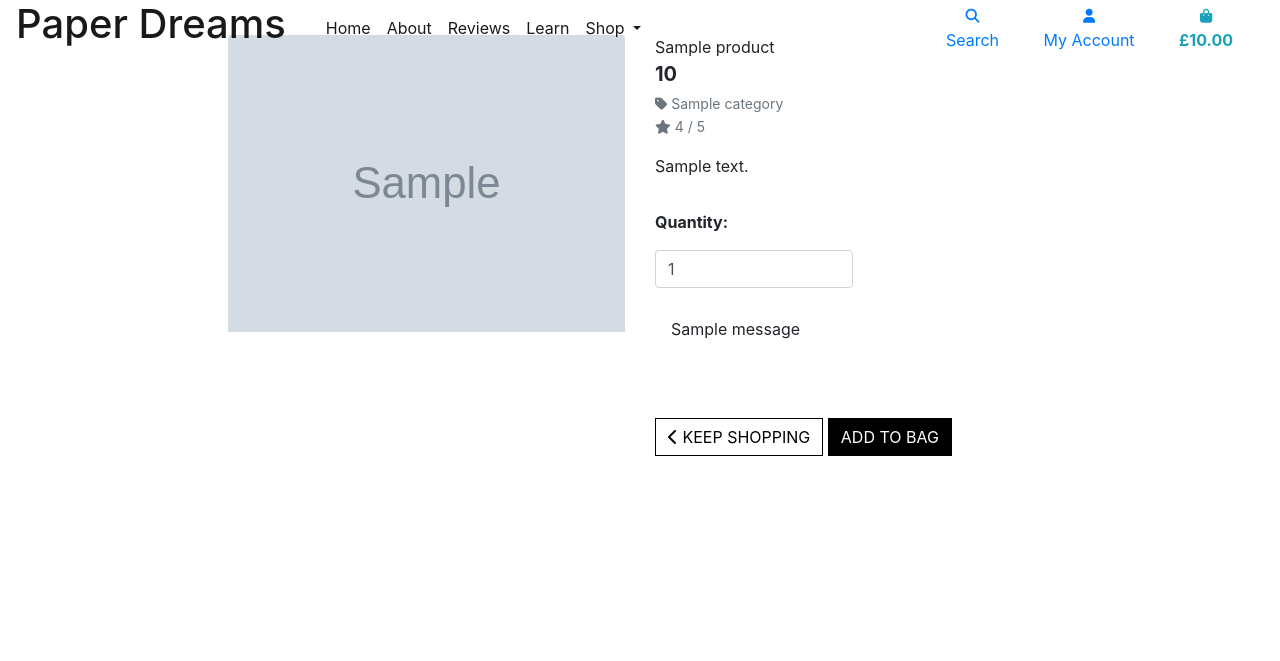
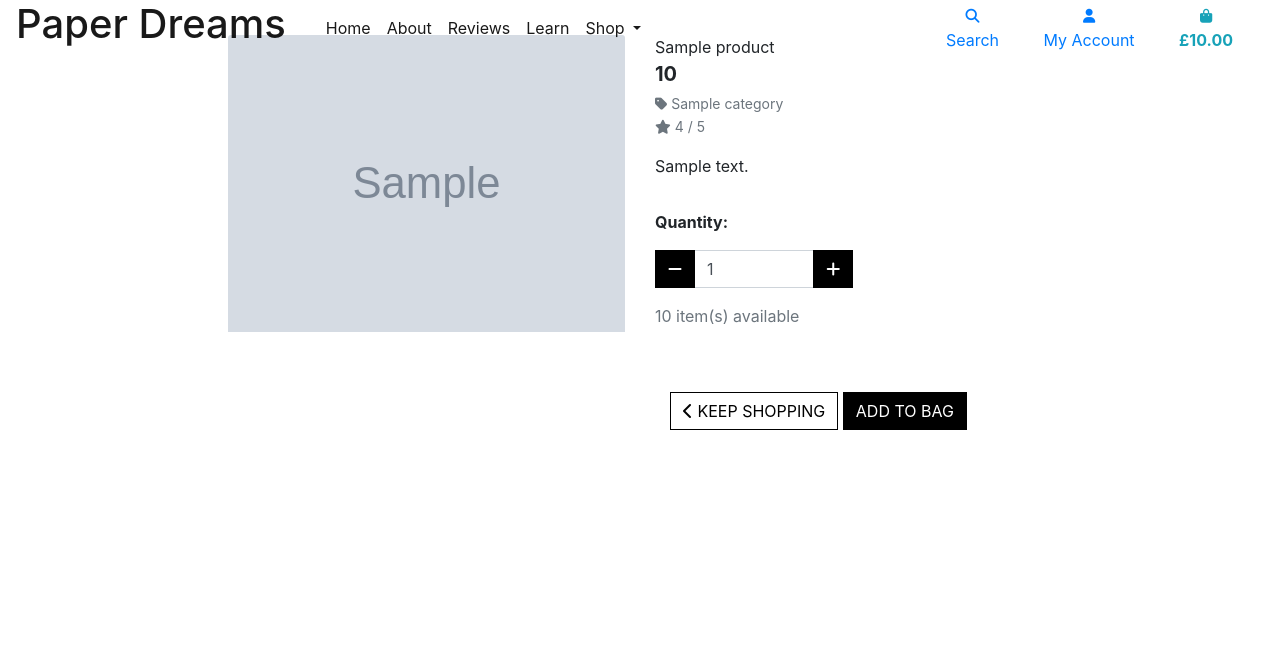
Before and after one commit to leah-jala/NEW-paperdreams, a Django app: template products/templates/products/product_detail.html in a window 1280 px wide. Shown: the part 13-674 px from the top of the page. Run offline with Django 3.2, Linux system fonts and the light colour scheme; the template is opened without the code that fills it: most values are stand-ins (such as "Sample title", 1, 10 or a date in 2020); grey boxes marked "Sample" are stand-in pictures; one stand-in notice (Sample message) is shown; some libraries are stand-ins or nearby versions.

Commit message:
Change view and add JS to deal with min/max available quanity

```diff
--- /dev/null
+++ b/products/static/products/js/products.js
@@ -0,0 +1,53 @@
+$(document).ready(function() {
+    // Get item ID from URL and enable/disable Add to Bag button
+    var url = window.location.href;
+    var itemId = url.substring(url.lastIndexOf('/') + 1);
+    handleEnableDisable(itemId);
+
+    // Call handleEnableDisable function when quantity is changed
+    $('.qty_input').change(function() {
+        var itemId = $(this).data('item_id');
+        handleEnableDisable(itemId);
+    });
+});
+
+function handleEnableDisable(itemId) {
+    var currentValue = parseInt($('#id_qty_' + itemId).val());
+    var maxQuantity = parseInt($('#id_qty_' + itemId).attr('max'));
+    var addButton = $('#add-to-bag_' + itemId);
+    if (currentValue < 0) {
+        $('#id_qty_' + itemId).val(0);
+        return;
+    }
+    if (currentValue > maxQuantity) {
+        addButton.attr('disabled', true);
+    } else {
+        addButton.attr('disabled', false);
+    }
+    var availableQuantity = parseInt($('#available-quantity_' + itemId).text());
+    if (currentValue > availableQuantity) {
+        $('#id_qty_' + itemId).val(availableQuantity);
+    }
+    $('#id_qty_' + itemId).attr('max', availableQuantity);
+}
+
+
+// Increment quantity
+$('.increment-qty').click(function(e) {
+    e.preventDefault();
+    var closestInput = $(this).closest('.input-group').find('.qty_input')[0];
+    var currentValue = parseInt($(closestInput).val());
+    $(closestInput).val(currentValue + 1);
+    var itemId = $(this).data('item_id');
+    handleEnableDisable(itemId);
+ });
+
+ // Decrement quantity
+ $('.decrement-qty').click(function(e) {
+    e.preventDefault();
+    var closestInput = $(this).closest('.input-group').find('.qty_input')[0];
+    var currentValue = parseInt($(closestInput).val());
+    $(closestInput).val(currentValue - 1);
+    var itemId = $(this).data('item_id');
+    handleEnableDisable(itemId);
+ });
--- a/products/templates/products/product_detail.html
+++ b/products/templates/products/product_detail.html
@@ -47,6 +47,7 @@
                 <small class="text-muted">No Rating</small>
                 {% endif %}
                 <p class="mt-3">{{ product.description }}</p>
+                <p id="available-quantity_{{ product.id }}" style="display: none;">{{ product.quantity }}</p>
                 <form class="form" action="{% url 'add_to_bag' product.id %}" method="POST">
                     {% csrf_token %}
                     <div class="form-row">
@@ -54,19 +55,34 @@
                             <p class="mt-3"><strong>Quantity:</strong></p>
                             <div class="form-group w-50">
                                 <div class="input-group">
-                                    <input class="form-control qty_input" type="number" name="quantity" value="1" min="1"
-                                    max="{{ form.fields.quantity.widget.attrs.max }}" data-item_id="{{ product.id }}" id="id_qty_{{ product.id }}">
+                                    <div class="input-group-prepend">
+                                        <button class="decrement-qty btn btn-black rounded-0"
+                                            data-item_id="{{ product.id }}" id="decrement-qty_{{ product.id }}">
+                                            <span class="icon">
+                                                <i class="fas fa-minus"></i>
+                                            </span>
+                                        </button>
+                                    </div>
+                                    <input class="form-control qty_input" type="number" name="quantity" value="1"
+                                        min="0" max="99" data-item_id="{{ product.id }}" id="id_qty_{{ product.id }}">
+                                    <div class="input-group-append">
+                                        <button class="increment-qty btn btn-black rounded-0"
+                                            data-item_id="{{ product.id }}" id="increment-qty_{{ product.id }}">
+                                            <span class="icon">
+                                                <i class="fas fa-plus"></i>
+                                            </span>
+                                        </button>
                                     </div>
                                 </div>
                             </div>
+                            {% if product.quantity == 1 %}
+                            <p class="text-muted">Only one left!</p>
+                        {% elif product.quantity == 0 %}
+                            <p class="text-muted">Temporarily out of stock</p>
+                        {% else %}
+                            <p class="text-muted">{{ product.quantity }} item(s) available</p>
+                        {% endif %}
 
-                        {% if messages %}
-                        <div class="alert mb-3" role="alert">
-                            {% for message in messages %}
-                            <span>{{ message }}</span><br>
-                            {% endfor %}
-                        </div>
-                        {% endif %}
 
                             <div class="col-12">
                                 <a href="{% url 'products' %}" class="btn btn-outline-black rounded-0 mt-5">
@@ -75,7 +91,8 @@
                                     </span>
                                     <span class="text-uppercase">Keep Shopping</span>
                                 </a>
-                            <input type="submit" class="btn btn-black rounded-0 text-uppercase mt-5" value="Add to Bag">
+                                <input type="submit" class="btn btn-black rounded-0 text-uppercase mt-5"
+                                    value="Add to Bag">
                             </div>
                             <input type="hidden" name="redirect_url" value="{{ request.path }}">
                         </div>
@@ -85,3 +102,7 @@
     </div>
 </div>
 {% endblock %}
+
+{% block postloadjs %}
+<script src="{% static 'products/js/products.js' %}"></script>
+{% endblock %}
```
Also changed, not shown: products/views.py (line endings or trailing spaces). Lines whose indentation alone changed are shown as unchanged.
